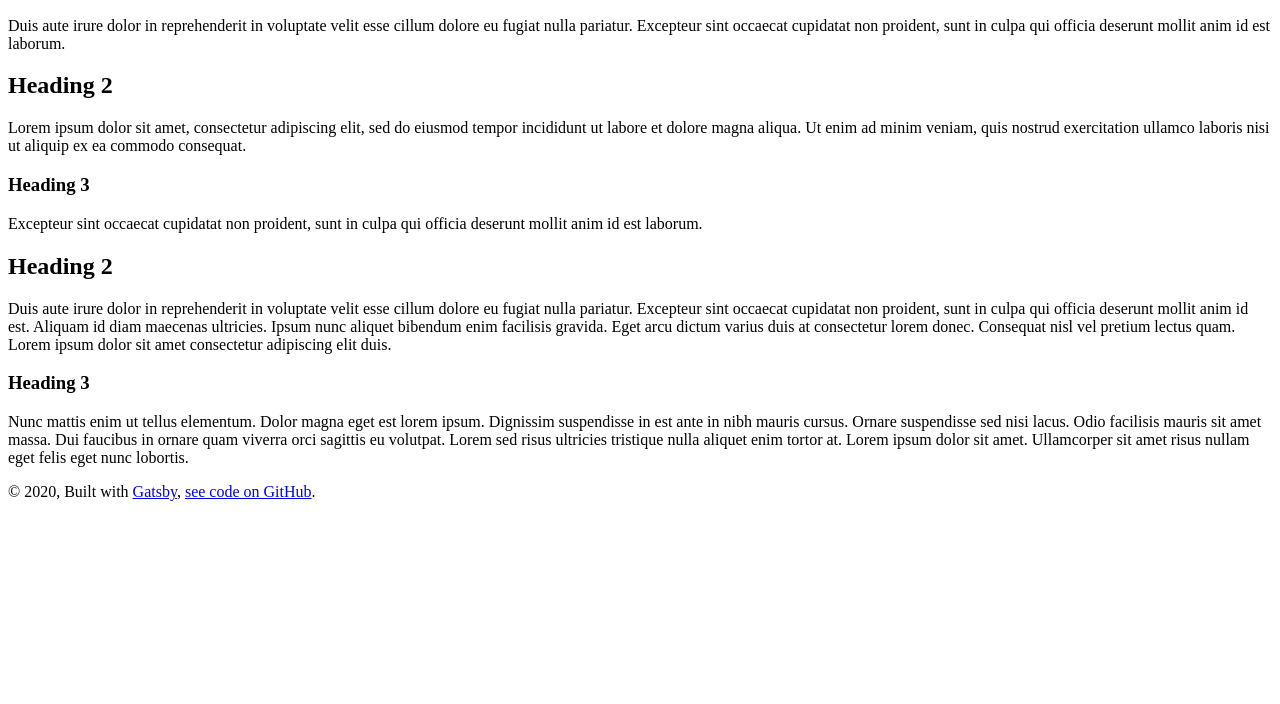
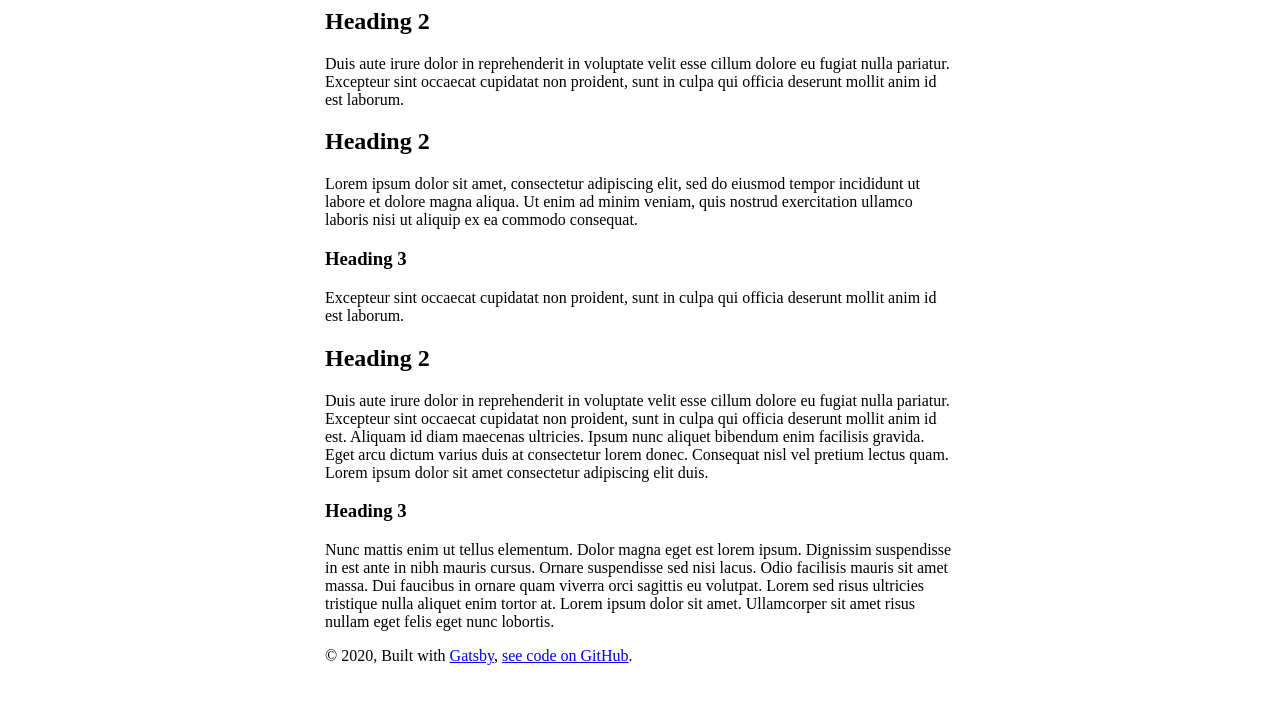
Before and after one commit to eugelogic/little-gatsby, a Gatsby site: page /blog/forth-post in a window 1280 px wide. Shown: the part 246-950 px from the top of the page. Before the commit the page ends 800 px from the top, so only its background shows below. Built offline with nearby package versions, Linux system fonts and the light colour scheme; Gatsby itself is replaced by a stand-in of ours.

Commit message:
Add Layout component and some style

```diff
--- a/src/components/footer.js
+++ b/src/components/footer.js
@@ -1,13 +1,9 @@
 import React from 'react'
-import useSiteMetadata from '../hooks/use-site-metadata'
 
-const Footer = () => {
-    const { author } = useSiteMetadata()
-    return (
-        <footer>
-            <p>© 2020, Built with <a href="https://www.gatsbyjs.org/">Gatsby</a>, <a href="https://github.com/eugelogic/little-gatsby">see code on GitHub</a>.</p>
-        </footer>
-    )
-}
+const Footer = () => (
+    <footer>
+        <p>© 2020, Built with <a href="https://www.gatsbyjs.org/">Gatsby</a>, <a href="https://github.com/eugelogic/little-gatsby">see code on GitHub</a>.</p>
+    </footer>
+)
 
 export default Footer
--- /dev/null
+++ b/src/components/layout.js
@@ -0,0 +1,17 @@
+import React from 'react'
+import Header from '../components/header'
+import Footer from '../components/footer'
+
+import '../styles/global.css'
+
+const Layout = ({ children }) => {
+    return (
+        <div className="container">
+            <Header />
+                <div className="content">{children}</div>
+            <Footer />
+        </div>
+    )
+}
+
+export default Layout
--- /dev/null
+++ b/src/styles/global.css
@@ -0,0 +1,5 @@
+.container {
+    max-width: 630px;
+    margin: 0 auto;
+    padding: 30px 20px;
+}
--- a/src/templates/post.js
+++ b/src/templates/post.js
@@ -1,8 +1,7 @@
 import React from 'react'
 import { graphql } from 'gatsby'
 import { MDXRenderer } from 'gatsby-plugin-mdx'
-import Header from '../components/header'
-import Footer from '../components/footer'
+import Layout from '../components/layout'
 
 export const query = graphql`
 query ($slug: String!) {
@@ -29,8 +28,7 @@
         },
     },
 }) => (
-        <>
-            <Header />
+        <Layout>
             {tags && tags.length ? (
             <ul>
             {tags.map(tag => (
@@ -41,6 +39,5 @@
             <h1>{title}</h1>
             <time>{date}</time>
             <MDXRenderer>{content}</MDXRenderer>
-            <Footer />
-        </>
+        </Layout >
 )
```
